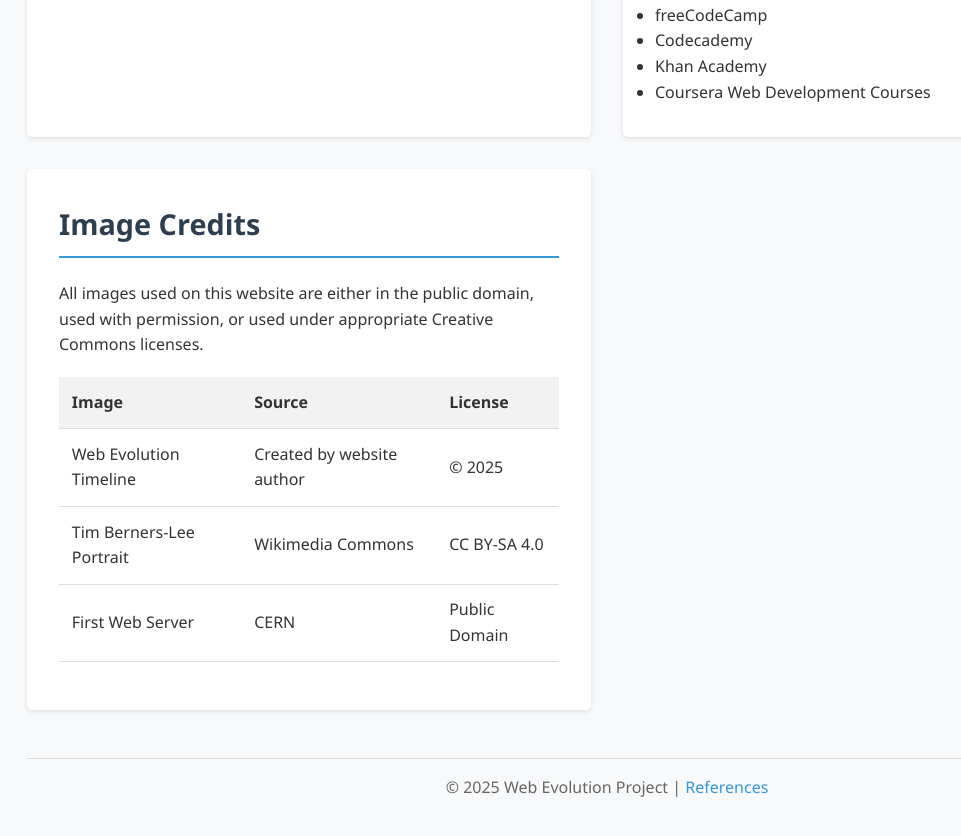
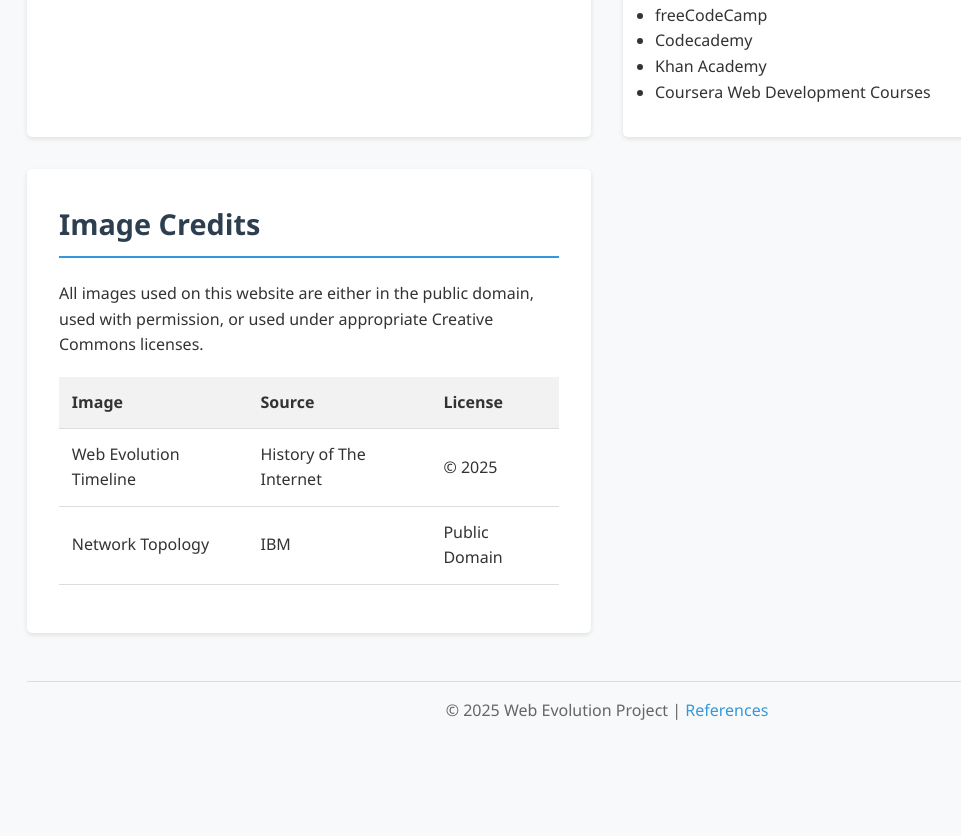
Before and after one commit to ArchimedesIsGod/IT3203, a plain HTML site: page references.html in a window 1280 px wide. Shown: the part 640-1476 px from the top of the page, without its empty margins (33-994 px from the left). After the commit the page ends 1398 px from the top, so only its background shows below. Drawn offline with Linux system fonts and the light colour scheme.

Commit message:
Update references.html

```diff
--- a/references.html
+++ b/references.html
@@ -75,17 +75,13 @@
                 <tbody>
                     <tr>
                         <td>Web Evolution Timeline</td>
-                        <td>Created by website author</td>
+                        <td>History of The Internet</td>
                         <td>© 2025</td>
                     </tr>
+
                     <tr>
-                        <td>Tim Berners-Lee Portrait</td>
-                        <td>Wikimedia Commons</td>
-                        <td>CC BY-SA 4.0</td>
-                    </tr>
-                    <tr>
-                        <td>First Web Server</td>
-                        <td>CERN</td>
+                        <td>Network Topology</td>
+                        <td>IBM</td>
                         <td>Public Domain</td>
                     </tr>
                 </tbody>
```
